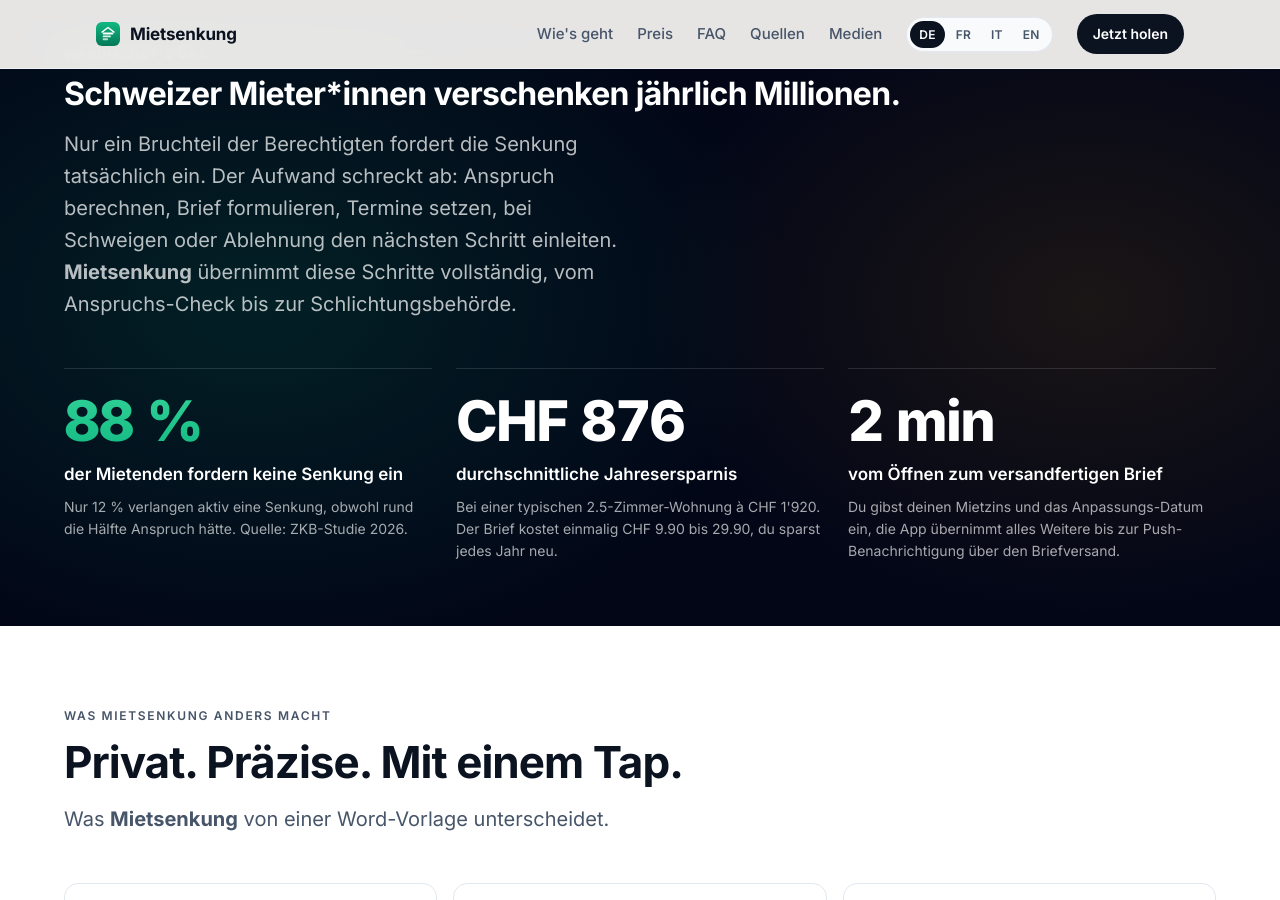
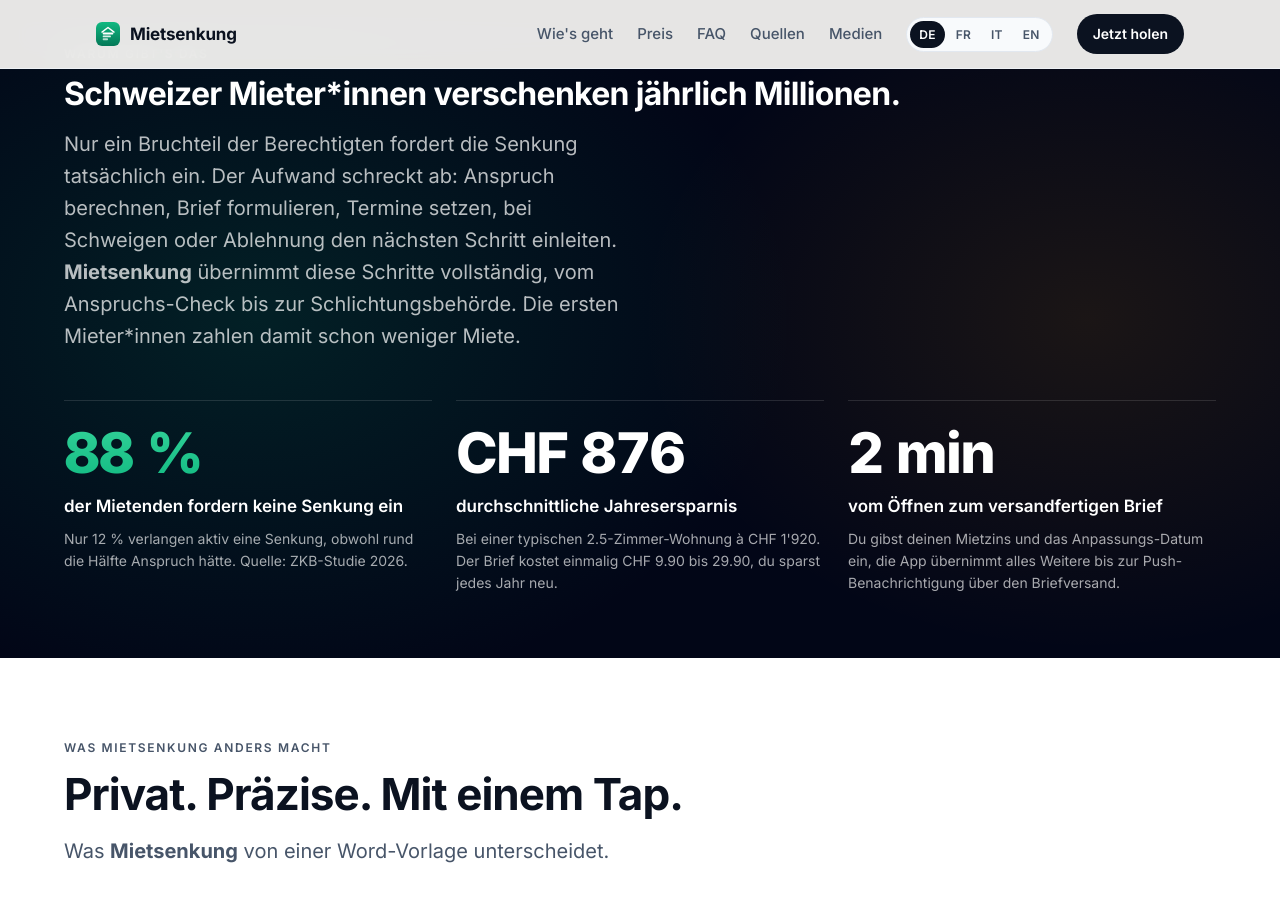
Before and after one commit to mietsenkung-app/mietsenkung-app.github.io, a Jekyll site: the page built from index.md, in a window 1280 px wide and 900 px high, scrolled down 2271 px. Built offline with Jekyll 4.4.1, drawn with Linux system fonts in a browser that asks for light colours.

Commit message:
Stats-Lead: schlichter Erfolgs-Satz (erste zahlen schon weniger Miete), kein UI-Element
Statt aufgesetztem Badge ein plain Schluss-Satz im Warum-Block, in der Stimme der Seite, alle 4 Sprachen. Einfache Sprache statt erwirkt.

```diff
--- a/index.md
+++ b/index.md
@@ -251,7 +251,7 @@ permalink: /
   <div class="stats__inner">
     <span class="eyebrow" data-reveal>Warum gibt's das</span>
     <h2 class="stats__title" data-reveal>Schweizer Mieter&ast;innen verschenken jährlich Millionen.</h2>
-    <p class="stats__lead" data-reveal>Nur ein Bruchteil der Berechtigten fordert die Senkung tatsächlich ein. Der Aufwand schreckt ab: Anspruch berechnen, Brief formulieren, Termine setzen, bei Schweigen oder Ablehnung den nächsten Schritt einleiten. <strong>Mietsenkung</strong> übernimmt diese Schritte vollständig, vom Anspruchs-Check bis zur Schlichtungsbehörde.</p>
+    <p class="stats__lead" data-reveal>Nur ein Bruchteil der Berechtigten fordert die Senkung tatsächlich ein. Der Aufwand schreckt ab: Anspruch berechnen, Brief formulieren, Termine setzen, bei Schweigen oder Ablehnung den nächsten Schritt einleiten. <strong>Mietsenkung</strong> übernimmt diese Schritte vollständig, vom Anspruchs-Check bis zur Schlichtungsbehörde. Die ersten Mieter&ast;innen zahlen damit schon weniger Miete.</p>
 
     <div class="stats__grid">
       <div class="stat" data-reveal>
```
Also changed, not shown: en/index.md (+1 -1 lines), fr/index.md (+1 -1 lines), it/index.md (+1 -1 lines).
